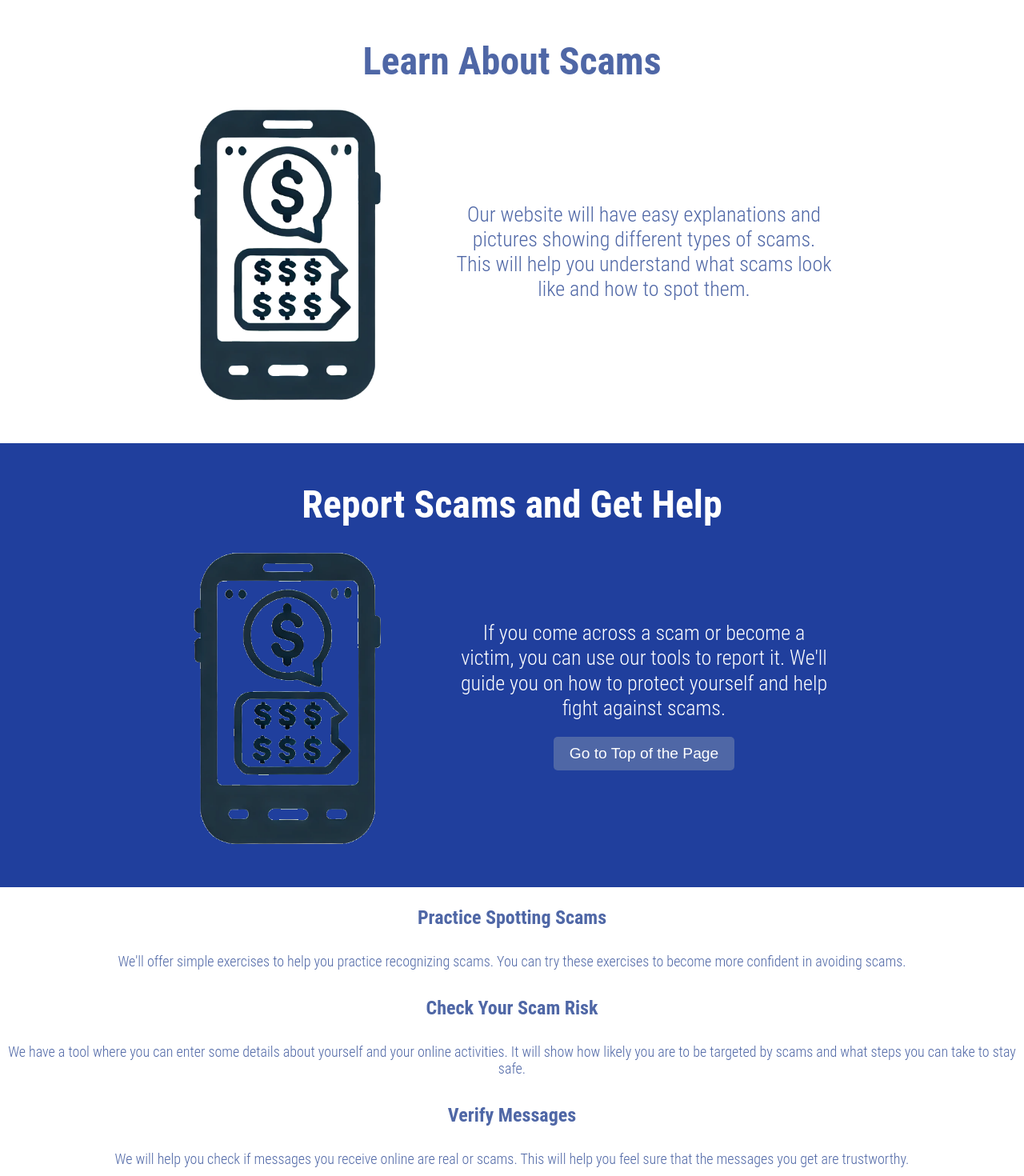
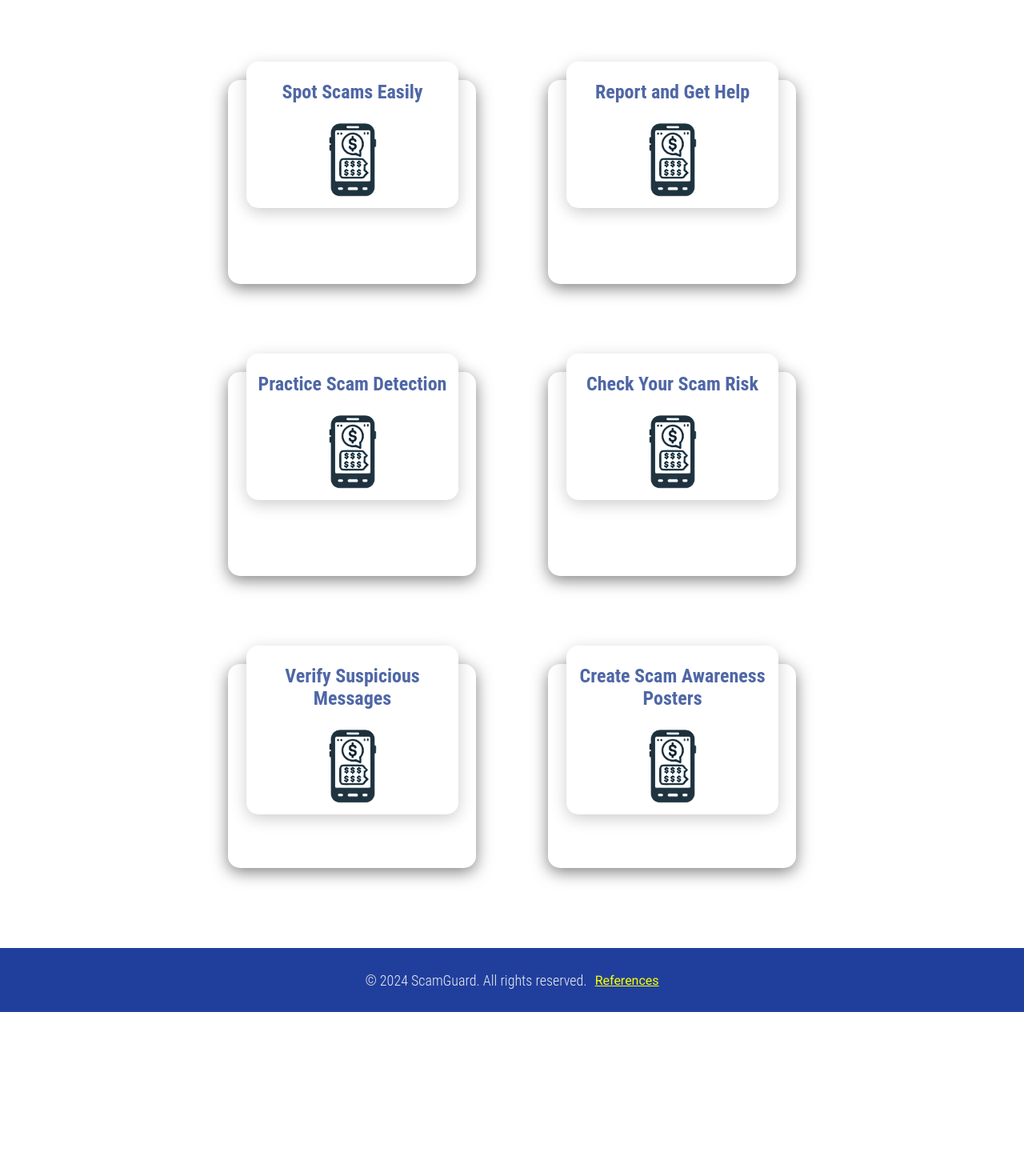
Before and after one commit to YQiZhu/ScamGuard, a React (Create React App) app in the folder scamguard_react/: page / in a window 1280 px wide. Shown: the part 800-2270 px from the top of the page at 80% size. After the commit the page ends 2065 px from the top, so only its background shows below. Built offline with nearby package versions, Linux system fonts and the light colour scheme.

Commit message:
Update home page design with hover card

```diff
--- a/scamguard_react/src/Header.js
+++ b/scamguard_react/src/Header.js
@@ -6,6 +6,7 @@ const Header = () => {
   return (
     <nav>
       <img src="/favicon.ico" alt="Logo" className="nav-icon" />
+      <p>ScamGuard</p>
       <ul>
         <li>
           <NavLink exact to="/" activeClassName="active-link">Home</NavLink>
--- a/scamguard_react/src/HomePage.css
+++ b/scamguard_react/src/HomePage.css
@@ -14,13 +14,14 @@
     /* padding: 0; */
     margin-bottom: 10px;
     font-size: 6rem;
+    max-width: 80%;
 }
 
 .App-header p {
     /* font-size: 1.5rem; */
     font-size: 22px;
     margin-bottom: 0%;
-    max-width: 800px;
+    max-width: 80%;
 }
 
 .full-screen-header {
@@ -67,7 +68,8 @@
     background-color: #203F9D;
     width: 100%;
     color: #fff;
-    text-align: center; /* Ensures text within this div is centered */
+    text-align: center;
+    /* Ensures text within this div is centered */
 
 }
 
@@ -79,9 +81,11 @@
 .home-main-body-text {
     display: flex;
     align-items: center;
-    justify-content: center; /* Centers the content horizontally */
-    margin: 0 auto; /* Centers the .home-main-body-text itself within the parent container */
-    max-width: 800px;
+    justify-content: center;
+    /* Centers the content horizontally */
+    margin: 0 auto;
+    /* Centers the .home-main-body-text itself within the parent container */
+    max-width: 80%;
 }
 
 .home-main-body-text img {
@@ -100,7 +104,11 @@
 }
 
 .home-main-body {
+    margin-top: 50px;
     margin-bottom: 50px;
+    display: flex;
+    gap: 60px;
+    height: 800px;
 }
 
 .Desc-section {
@@ -115,13 +123,14 @@
     /* Centers vertically */
     text-align: center;
     /* Ensures text is centered */
-    /* max-width: 800px; */
+    max-width: 80%;
     margin: 0 auto;
     /* Ensures the section itself is centered */
+    /* min-height: 800px; */
 }
 
 .Desc-section h3 {
-    margin-bottom: 30px;
+    margin-bottom: 25px;
 }
 
 .Desc-section p {
@@ -129,3 +138,93 @@
     margin-bottom: 10px;
     margin-top: 0%;
 }
+
+.hover-card-container {
+    display: flex;
+    justify-content: center;
+    align-items: flex-start;
+    flex-wrap: wrap;
+    gap: 10px; /* Optional: space between cards */
+    margin: 50px 0;
+}
+
+.hover-card {
+    position: relative;
+    width: 330px;
+    display: flex;
+    align-items: center;
+    justify-content: center;
+    flex-wrap: wrap;
+    /* Corrected typo: wrap instead of warp */
+    padding: 30px;
+}
+
+.hover-card .hover-card-content {
+    position: relative;
+    max-width: 280px;
+    height: 215px;
+    background-color: #fff;
+    margin: 20px 10px;
+    padding: 20px 15px;
+    display: flex;
+    flex-direction: column;
+    /* align-items: center;
+    justify-content: center; */
+    box-shadow: 0 5px 20px rgba(0, 0, 0, 0.5);
+    transition: 0.3s ease-in-out;
+    border-radius: 15px;
+}
+
+.hover-card .hover-card-content:hover {
+    height: 320px;
+}
+
+.hover-card-main {
+    background-color: #fff;
+}
+
+.hover-card-main h3 {
+    margin-left: 10px;
+    margin-right: 10px;
+}
+
+.hover-card .hover-card-content .hover-card-main {
+    position: relative;
+    width: 265px;
+    height: 260px;
+    top: -20%;
+    left: 8px;
+    box-shadow: 0 5px 20px rgba(0, 0, 0, 0.2);
+    z-index: 1;
+}
+
+.hover-card .hover-card-content .hover-card-main {
+    max-width: 100%;
+    border-radius: 15px;
+    /* align-items: center;
+    justify-content: center; */
+}
+
+.hover-card-main img {
+    width: 60px;
+    border-radius: 15px;
+    margin-bottom: 10px;
+}
+
+.hover-card .hover-card-content .hover-card-description {
+    position: relative;
+    top: -70px;
+    padding: 10px 15px;
+    color: #111;
+    text-align: center;
+    visibility: hidden;
+    opacity: 0;
+    transition: 0.3s ease-in-out;
+}
+
+.hover-card .hover-card-content:hover .hover-card-description {
+    margin-top: 30px;
+    visibility: visible;
+    opacity: 1;
+    transition-delay: 0.2s;
+}
--- a/scamguard_react/src/HomePage.js
+++ b/scamguard_react/src/HomePage.js
@@ -27,9 +27,8 @@ const HomePage = ({ scrollToTop }) => {
                     />
                 </ShaderGradientCanvas>
 
-                <h1>ScamGuard</h1>
-                <p>Welcome to ScamGuard, your go-to resource for staying safe from online scams.</p>
-                <p>We're here to offer valuable insights into the latest scams and practical tips to protect yourself.</p>
+                <h1>Staying safe from online scams</h1>
+                <p>Welcome to your go-to resource for staying safe from online scams.</p>
                 <div className="scroll-hint">
                     <span>Scroll Down ↓</span>
                 </div>
@@ -38,56 +37,114 @@ const HomePage = ({ scrollToTop }) => {
             <main>
                 <section className="Desc-section">
                     {/* <h2>What is on this website?</h2> */}
-
-                    <div className='home-main-body'>
-                        <h3>Learn About Scams</h3>
-                        <div className='home-main-body-text'>
+                    <div className="hover-card-container">
+                        <div className="hover-card">
+                            <div className="hover-card-content">
+                                <div className="hover-card-main">
+                                    <h3>Spot Scams Easily</h3>
                                     <img
                                         src={require('./images/text_scams_icon.png')}
                                         alt="Text Scams"
                                     />
-                            <p>Our website will have easy explanations and pictures showing different types of scams. This will help you understand what scams look like and how to spot them.</p>
+                                </div>
+                                <div className="hover-card-description">
+                                    <p>
+                                        👀 Learn to identify scams with simple explanations and visual guides, so you know exactly what to watch out for.
+                                    </p>
+                                    <button>Get Started</button>
                                 </div>
                             </div>
-
-                    <div className='home-main-body-blue'>
-                        <h3>Report Scams and Get Help</h3>
-                        <div className='home-main-body-text'>
+                        </div>
+                        <div className="hover-card">
+                            <div className="hover-card-content">
+                                <div className="hover-card-main">
+                                    <h3>Report and Get Help</h3>
                                     <img
                                         src={require('./images/text_scams_icon.png')}
                                         alt="Text Scams"
                                     />
-                            <div>
-                                <p>If you come across a scam or become a victim, you can use our tools to report it. We'll guide you on how to protect yourself and help fight against scams.</p>
-                                <button onClick={scrollToTop}>Go to Top of the Page</button>
+                                </div>
+                                <div className="hover-card-description">
+                                    <p>
+                                        🚨 Fallen victim to a scam or suspect one? Use our tools to report it and get immediate guidance on what to do next.
+                                    </p>
+                                    <button>Get Started</button>
                                 </div>
                             </div>
                         </div>
 
-                    <div>
-                        <h3>Practice Spotting Scams</h3>
-                        <p>We'll offer simple exercises to help you practice recognizing scams. You can try these exercises to become more confident in avoiding scams.</p>
+                        <div className="hover-card">
+                            <div className="hover-card-content">
+                                <div className="hover-card-main">
+                                    <h3>Practice Scam Detection</h3>
+                                    <img
+                                        src={require('./images/text_scams_icon.png')}
+                                        alt="Text Scams"
+                                    />
+                                </div>
+                                <div className="hover-card-description">
+                                    <p>
+                                        🧠 Test your scam-spotting skills with interactive exercises designed to boost your confidence in staying scam-free.
+                                    </p>
+                                    <button>Get Started</button>
+                                </div>
+                            </div>
                         </div>
 
-                    <div>
+                        <div className="hover-card">
+                            <div className="hover-card-content">
+                                <div className="hover-card-main">
                                     <h3>Check Your Scam Risk</h3>
-                        <p>We have a tool where you can enter some details about yourself and your online activities. It will show how likely you are to be targeted by scams and what steps you can take to stay safe.</p>
+                                    <img
+                                        src={require('./images/text_scams_icon.png')}
+                                        alt="Text Scams"
+                                    />
+                                </div>
+                                <div className="hover-card-description">
+                                    <p>
+                                        🔒 Enter your details into our risk assessment tool to find out how vulnerable you are to scams and get tailored advice to protect yourself.
+                                    </p>
+                                    <button>Get Started</button>
+                                </div>
+                            </div>
                         </div>
 
-                    <div>
-                        <h3>Verify Messages</h3>
-                        <p>We will help you check if messages you receive online are real or scams. This will help you feel sure that the messages you get are trustworthy.</p>
+                        <div className="hover-card">
+                            <div className="hover-card-content">
+                                <div className="hover-card-main">
+                                    <h3>Verify Suspicious Messages</h3>
+                                    <img
+                                        src={require('./images/text_scams_icon.png')}
+                                        alt="Text Scams"
+                                    />
+                                </div>
+                                <div className="hover-card-description">
+                                    <p>
+                                        📧 Not sure if an email, text, or message is a scam? Use our verification tool to put your doubts to rest.
+                                    </p>
+                                    <button>Get Started</button>
+                                </div>
+                            </div>
                         </div>
 
-                    <div>
+                        <div className="hover-card">
+                            <div className="hover-card-content">
+                                <div className="hover-card-main">
                                     <h3>Create Scam Awareness Posters</h3>
-                        <p>You can use our tool to make your own scam awareness posters. You can print these out to keep reminders at home or share them with friends and family to help everyone stay informed.</p>
+                                    <img
+                                        src={require('./images/text_scams_icon.png')}
+                                        alt="Text Scams"
+                                    />
                                 </div>
-
-                    <div>
-                        <p><strong>Ready to explore? To start your journey, scroll up and click on the navigation bar to access all the resources and tools you need to stay safe.</strong></p>
+                                <div className="hover-card-description">
+                                    <p>
+                                        📌 Design and print personalized scam-awareness posters to remind yourself—and your community—how to stay safe.
+                                    </p>
+                                    <button>Get Started</button>
                                 </div>
-                    <button onClick={scrollToTop}>Go to Top of the Page</button>
+                            </div>
+                        </div>
+                    </div>
                 </section>
             </main>
         </>
```
Lines whose indentation alone changed are shown as unchanged.
